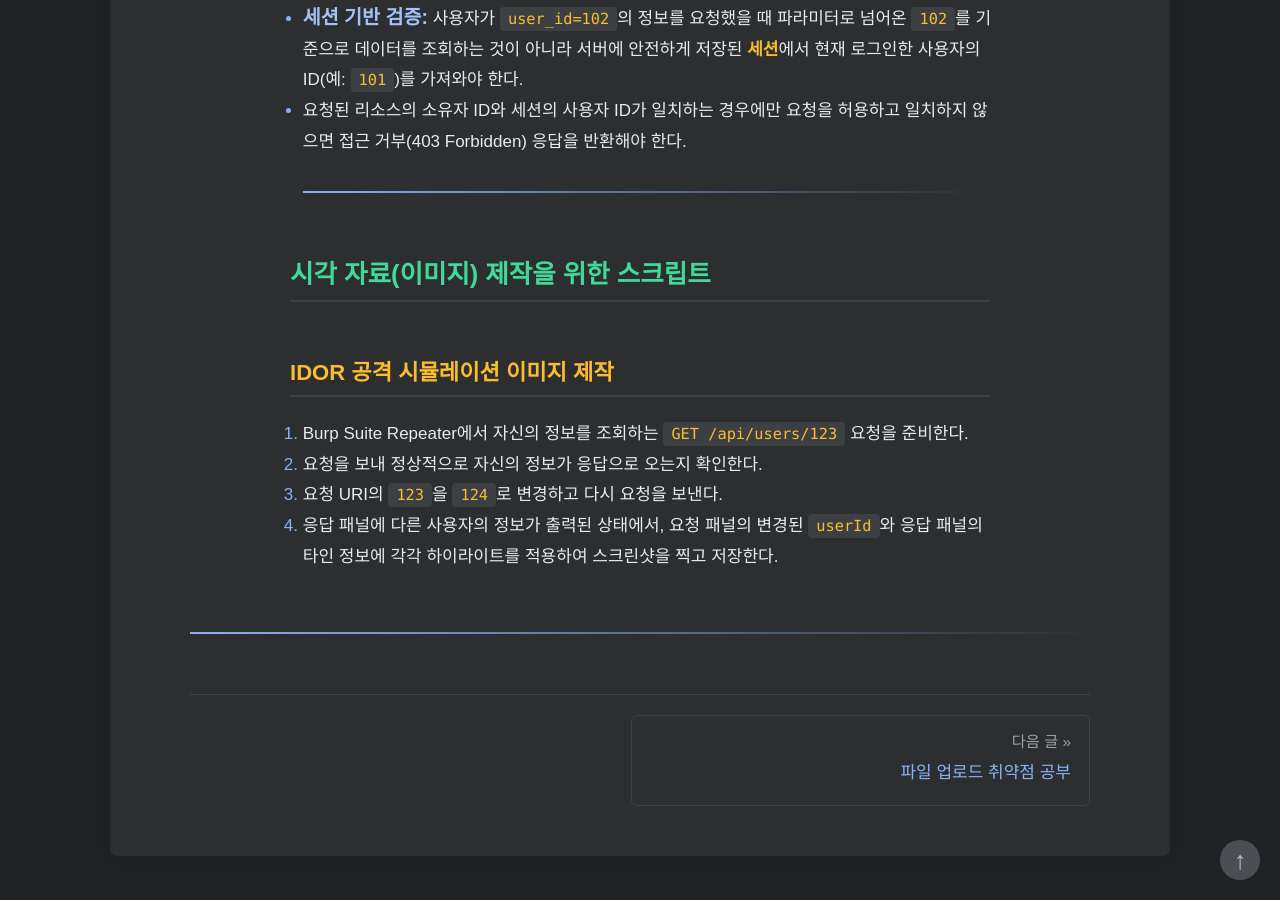
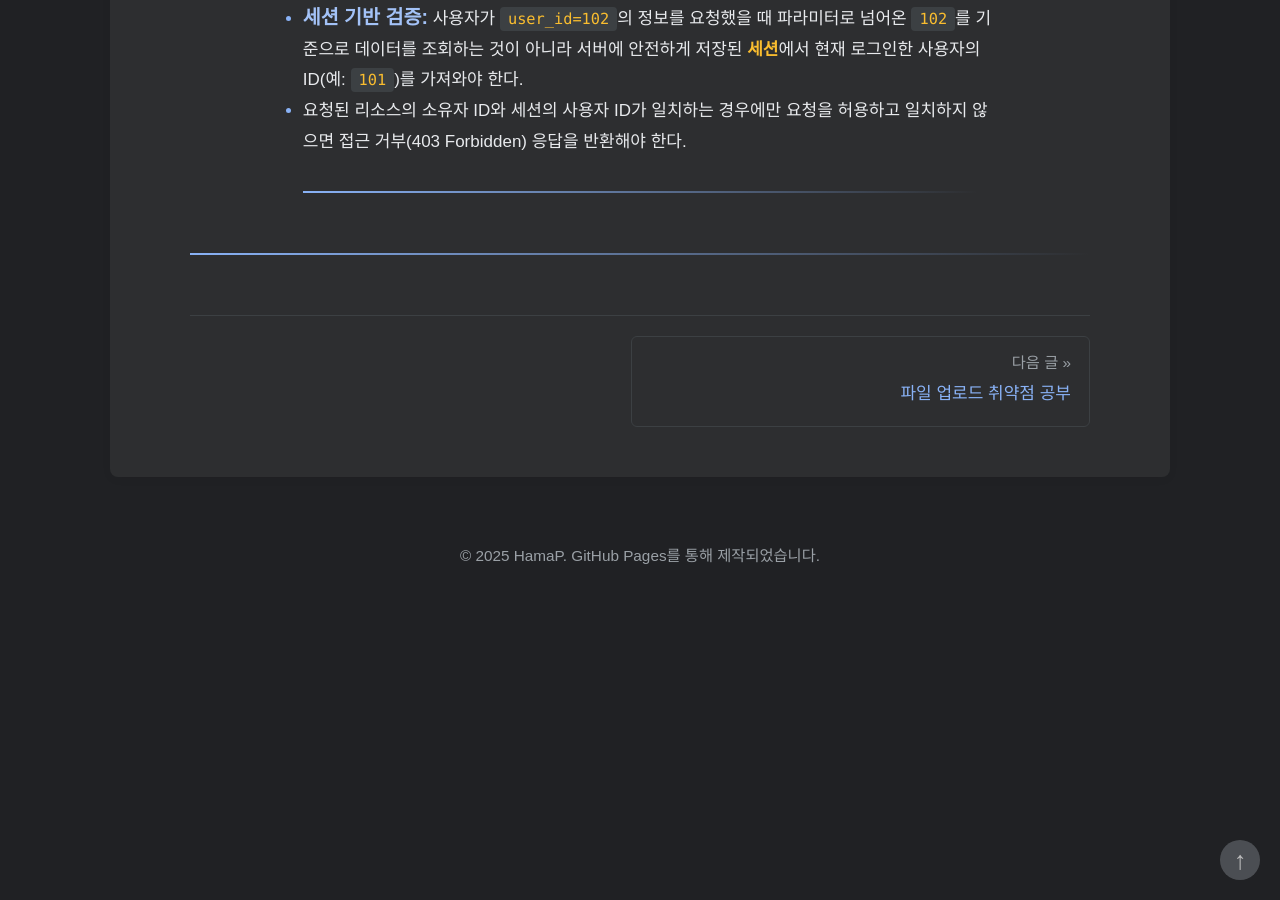
Before and after one commit to HamaP0/HamaP0.github.io, a Jekyll site: the page built from _posts/웹 해킹/2025-08-25-IDOR_study.md, in a window 1280 px wide and 900 px high, scrolled down 2012 px. Built offline with Jekyll 4.4.1, drawn with Linux system fonts in a browser that asks for light colours; some web fonts are replaced.

Commit message:
Update 2025-08-25-IDOR_study.md

```diff
--- a/_posts/웹 해킹/2025-08-25-IDOR_study.md
+++ b/_posts/웹 해킹/2025-08-25-IDOR_study.md
@@ -44,15 +44,3 @@ IDOR 공격을 막는 가장 근본적인 방법은 서버 측에서 모든 요
 *   요청된 리소스의 소유자 ID와 세션의 사용자 ID가 일치하는 경우에만 요청을 허용하고 일치하지 않으면 접근 거부(403 Forbidden) 응답을 반환해야 한다.
 
 <hr class="short-rule">
-
-
-
-
-### 시각 자료(이미지) 제작을 위한 스크립트
-
-#### **IDOR 공격 시뮬레이션 이미지 제작**
-
-1.  Burp Suite Repeater에서 자신의 정보를 조회하는 `GET /api/users/123` 요청을 준비한다.
-2.  요청을 보내 정상적으로 자신의 정보가 응답으로 오는지 확인한다.
-3.  요청 URI의 `123`을 `124`로 변경하고 다시 요청을 보낸다.
-4.  응답 패널에 다른 사용자의 정보가 출력된 상태에서, 요청 패널의 변경된 `userId`와 응답 패널의 타인 정보에 각각 하이라이트를 적용하여 스크린샷을 찍고 저장한다.
```
